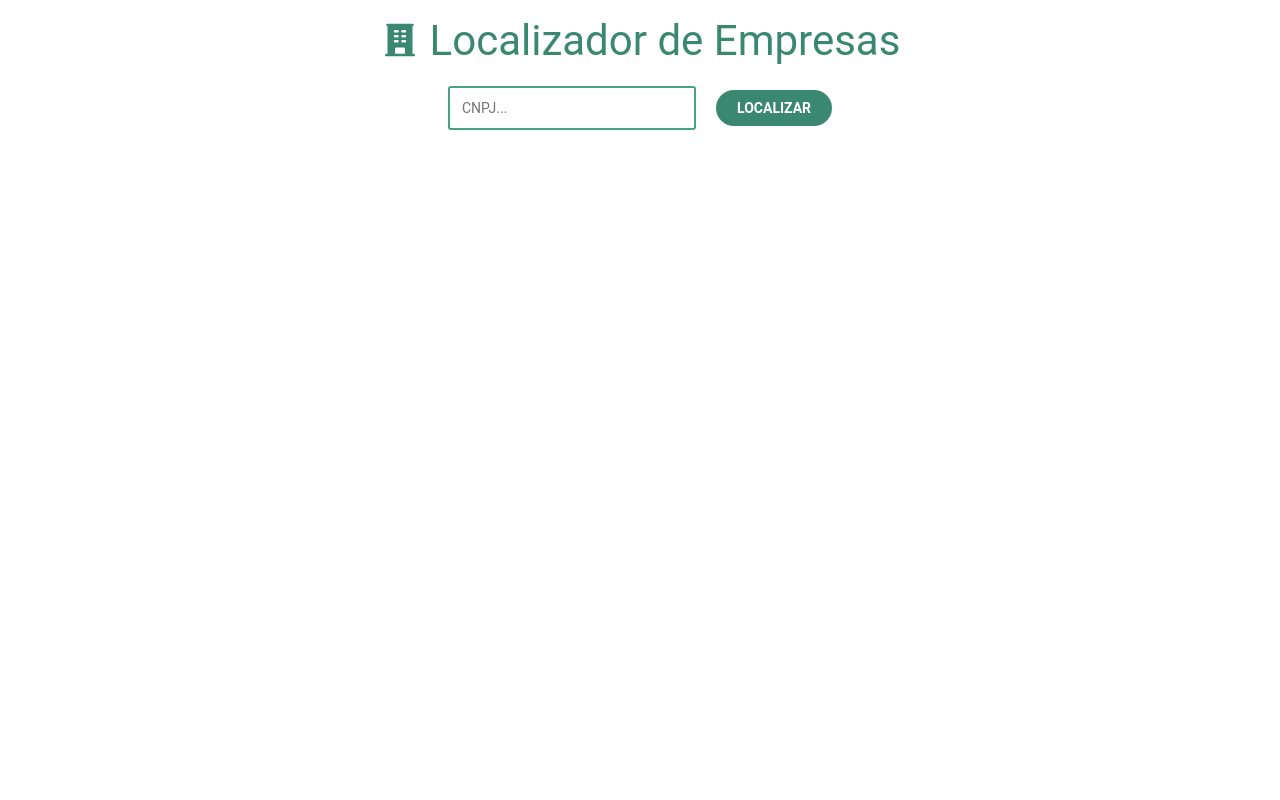
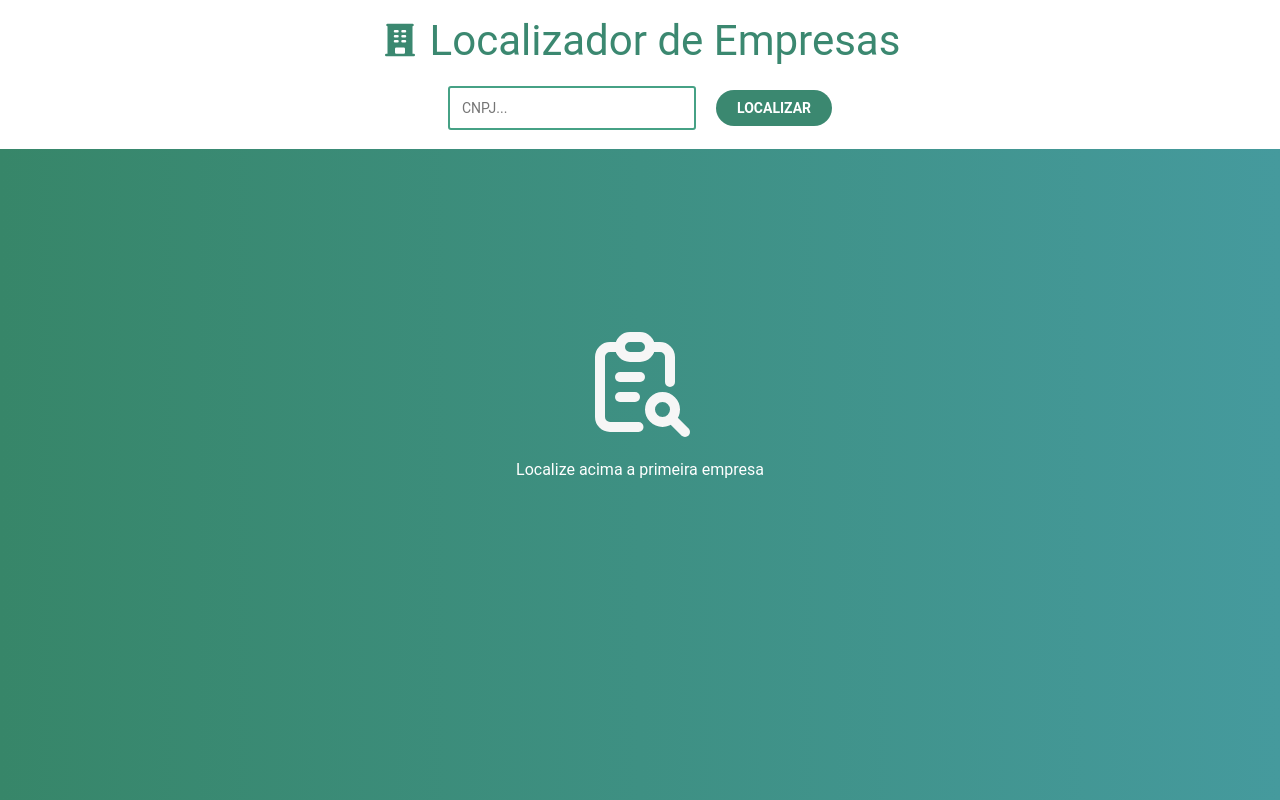
Before and after one commit to LucasVz/consulta-cnpj, a React (Vite) app: page / in a window 1280 px wide. Built offline with nearby package versions, Linux system fonts and the light colour scheme.

Commit message:
fix: position header, add: page index and navigate

```diff
--- a/src/components/Header/index.jsx
+++ b/src/components/Header/index.jsx
@@ -5,14 +5,15 @@ import VanillaMasker from 'vanilla-masker';
 import { Container, Button, Form, Title } from './style';
 import { getCompanies } from '../../services/api';
 import Swal from 'sweetalert2';
+import { useNavigate } from 'react-router-dom';
 
 export default function Header() {
+  const navigate = useNavigate();
   const [cnpj, setCnpj] = useState('');
   const [companies, setCompanies] = useState(() => {
     const saveCompanies = JSON.parse(localStorage.getItem('companies'));
     return saveCompanies || [];
   });
-
   async function getCNPJ(event) {
     event.preventDefault();
     if (!ValidateCNPJ(cnpj)) {
@@ -50,6 +51,9 @@ export default function Header() {
 
   useEffect(() => {
     localStorage.setItem('companies', JSON.stringify(companies));
+    if (companies.length !== 0) {
+      navigate('/list');
+    }
   }, [companies]);
 
   return (
--- a/src/components/Header/style.jsx
+++ b/src/components/Header/style.jsx
@@ -6,6 +6,9 @@ const Container = styled.div`
   align-items: center;
 
   background-color: #ffffff;
+
+  position: fixed;
+  width: 100%;
 
   padding-top: 2rem;
   padding-bottom: 1.9rem;
--- a/src/pages/Index/index.jsx
+++ b/src/pages/Index/index.jsx
@@ -1,9 +1,15 @@
 import Header from '../../components/Header';
+import { Container } from './style';
+import { TbReportSearch } from 'react-icons/tb';
 
 export default function Index() {
   return (
     <div>
       <Header />
+      <Container>
+        <TbReportSearch color="#f6f6f6" className="icon" />
+        <p>Localize acima a primeira empresa</p>
+      </Container>
     </div>
   );
 }
--- a/src/pages/Index/style.jsx
+++ b/src/pages/Index/style.jsx
@@ -0,0 +1,26 @@
+import styled from 'styled-components';
+
+const Container = styled.div`
+  display: flex;
+  flex-direction: column;
+  align-items: center;
+  justify-content: center;
+
+  height: 100vh;
+
+  background: linear-gradient(to right, #378669, #459a9d);
+
+  .icon {
+    font-size: 12rem;
+  }
+
+  p {
+    font-size: 1.6rem;
+
+    color: #ffffff;
+
+    margin-top: 2rem;
+  }
+`;
+
+export { Container };
```
